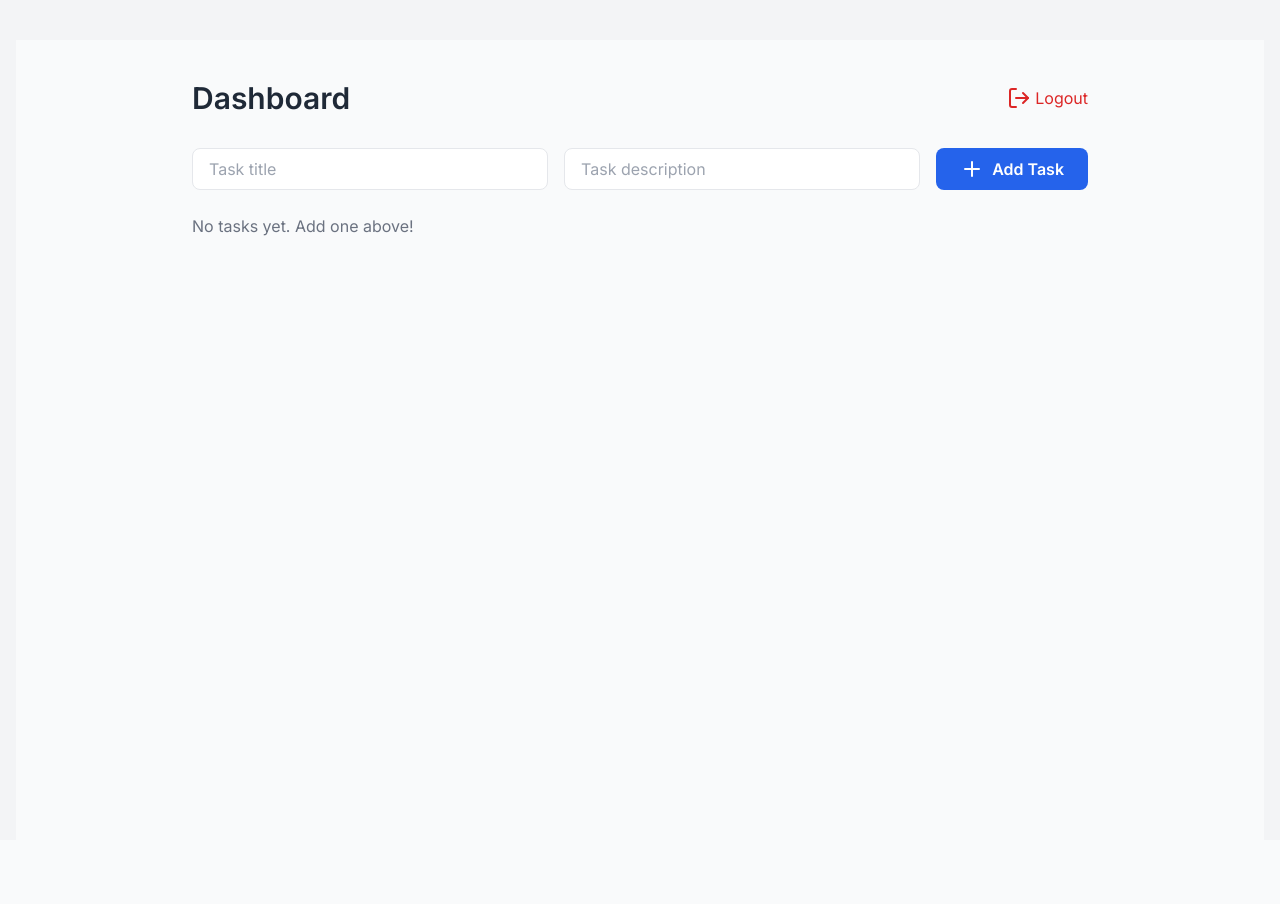
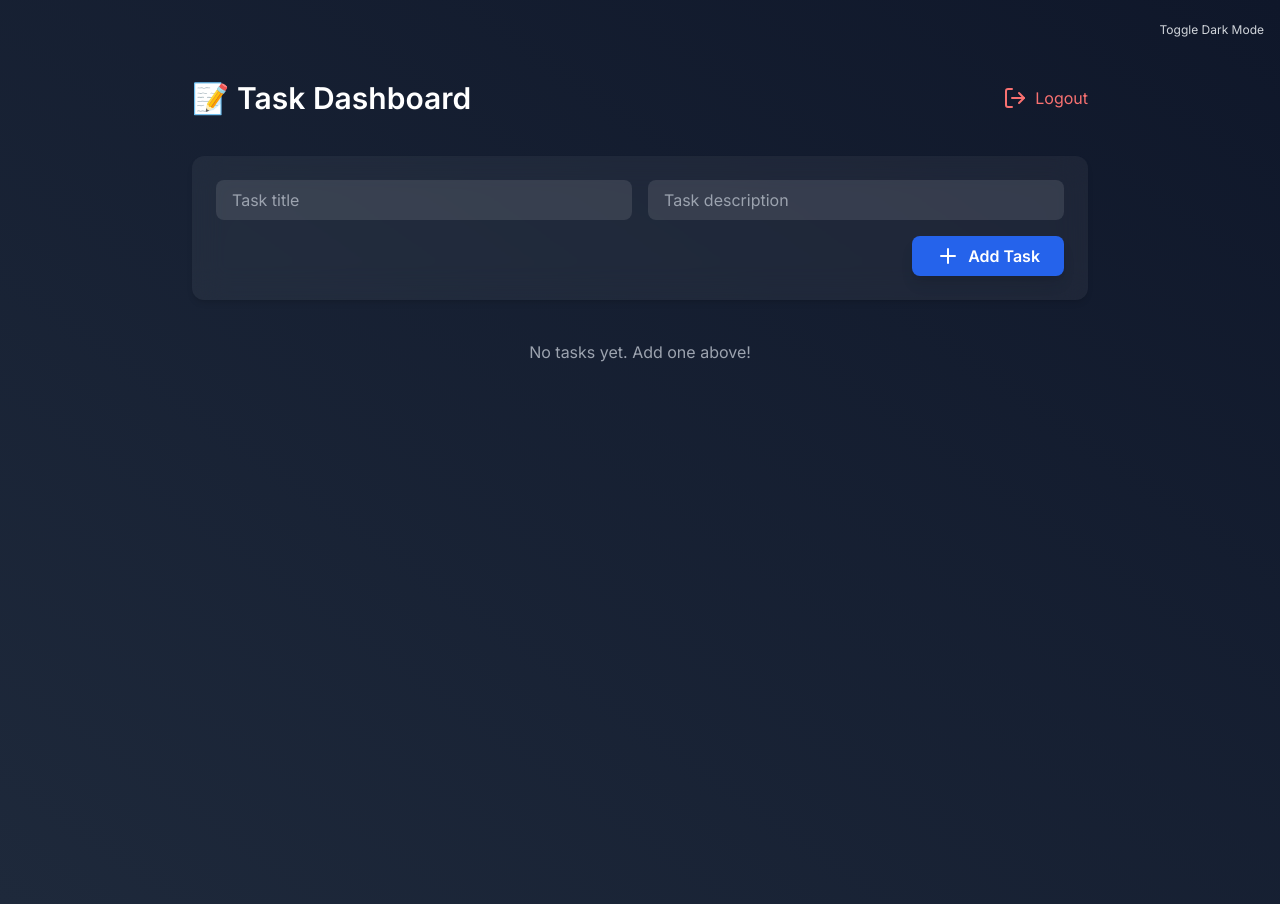
Before and after one commit to mthobisi30/flask_web_app, a Flask app: page / in a window 1280 px wide. Before the commit the page ends 236 px from the top, so only its background shows below. Run offline with Flask 3, Linux system fonts and the light colour scheme; the visitor is signed in with stand-in values (Sample User, id 1); some libraries are stand-ins or nearby versions.

Commit message:
updates to layout

```diff
--- a/controllers/dash.py
+++ b/controllers/dash.py
@@ -36,7 +36,7 @@
 
     return render_template("edit_task.html", task=task)
 
-@dash_bp.route("/delete/<int:task_id>")
+@dash_bp.route("/delete/<int:task_id>", methods=["POST"])
 @login_required
 def delete_task(task_id):
     Task.delete(task_id)
--- a/templates/dashboard.html
+++ b/templates/dashboard.html
@@ -1,40 +1,58 @@
 {% extends "layout.html" %}
 {% block title %}Dashboard{% endblock %}
 {% block content %}
-<div class="min-h-screen bg-gray-50 py-10 px-6">
+<div class="min-h-screen">
   <div class="max-w-4xl mx-auto">
-    <div class="flex justify-between items-center mb-8">
-      <h1 class="text-3xl font-bold text-gray-800">Dashboard</h1>
-      <a href="{{ url_for('auth.logout') }}" class="flex items-center text-red-600 hover:underline">
-        <i data-feather="log-out" class="mr-1"></i> Logout
+    <!-- Header -->
+    <div class="flex justify-between items-center mb-10">
+      <h1 class="text-3xl font-bold text-white">📝 Task Dashboard</h1>
+      <a href="{{ url_for('auth.logout') }}" class="text-red-400 hover:text-red-200 transition">
+        <i data-feather="log-out" class="inline-block mr-1 -mt-1"></i> Logout
       </a>
     </div>
 
-    <form method="POST" action="{{ url_for('dash.create_task') }}" class="mb-6 flex gap-4">
-      <input type="text" name="title" placeholder="Task title" class="flex-1 px-4 py-2 border rounded-lg" required>
-      <input type="text" name="description" placeholder="Task description" class="flex-1 px-4 py-2 border rounded-lg">
-      <button type="submit" class="bg-blue-600 hover:bg-blue-700 text-white px-6 py-2 rounded-lg font-semibold">
+    <!-- Task creation form -->
+    <form method="POST" action="{{ url_for('dash.create_task') }}" class="mb-10 bg-white/5 p-6 rounded-xl backdrop-blur-lg shadow-md">
+      <div class="grid md:grid-cols-2 gap-4">
+        <input type="text" name="title" placeholder="Task title" required
+          class="w-full px-4 py-2 rounded-lg bg-white/10 text-white placeholder-gray-400 focus:outline-none focus:ring-2 focus:ring-blue-500">
+        <input type="text" name="description" placeholder="Task description"
+          class="w-full px-4 py-2 rounded-lg bg-white/10 text-white placeholder-gray-400 focus:outline-none focus:ring-2 focus:ring-blue-500">
+      </div>
+      <div class="text-right mt-4">
+        <button type="submit"
+          class="bg-blue-600 hover:bg-blue-700 text-white px-6 py-2 rounded-lg font-semibold transition-all duration-200 shadow-lg">
           <i data-feather="plus" class="inline-block mr-1 -mt-1"></i> Add Task
         </button>
+      </div>
     </form>
 
+    <!-- Tasks list -->
     {% if tasks %}
     <div class="grid md:grid-cols-2 gap-6">
       {% for task in tasks %}
-          <div class="bg-white p-4 rounded-xl shadow-md border">
-            <h2 class="text-xl font-semibold text-gray-800">{{ task.title }}</h2>
-            <p class="text-gray-600">{{ task.description }}</p>
-            <p class="text-xs text-gray-400 mt-2">Created: {{ task.created }}</p>
-            <form method="POST" action="{{ url_for('dash.delete_task', task_id=loop.index0) }}" class="mt-3">
-              <button type="submit" class="text-sm text-red-500 hover:underline flex items-center">
-                <i data-feather="trash-2" class="mr-1 w-4 h-4"></i> Delete
+      <div class="bg-white/10 p-5 rounded-xl shadow-md transition hover:scale-[1.02] duration-200 backdrop-blur-md">
+        <h2 class="text-xl font-semibold text-white mb-2">{{ task.title }}</h2>
+        <p class="text-gray-300">{{ task.description }}</p>
+        <p class="text-xs text-gray-400 mt-2">Created: {{ task.date_created.strftime('%Y-%m-%d %H:%M') }}</p>
+
+        <div class="flex justify-between items-center mt-4">
+          <a href="{{ url_for('dash.edit_task', task_id=task.id) }}"
+            class="text-sm text-yellow-400 hover:underline flex items-center">
+            <i data-feather="edit" class="w-4 h-4 mr-1"></i> Edit
+          </a>
+
+          <form method="POST" action="{{ url_for('dash.delete_task', task_id=task.id) }}">
+            <button type="submit" class="text-sm text-red-400 hover:underline flex items-center">
+              <i data-feather="trash-2" class="w-4 h-4 mr-1"></i> Delete
             </button>
           </form>
+        </div>
       </div>
       {% endfor %}
     </div>
     {% else %}
-      <p class="text-gray-500">No tasks yet. Add one above!</p>
+    <p class="text-gray-400 text-center mt-10">No tasks yet. Add one above!</p>
     {% endif %}
   </div>
 </div>
--- a/templates/layout.html
+++ b/templates/layout.html
@@ -1,30 +1,48 @@
 <!DOCTYPE html>
-<html>
+<html lang="en" class="dark">
 <head>
   <meta charset="UTF-8">
   <title>{% block title %}Task App{% endblock %}</title>
+
+  <!-- Tailwind CSS + custom config -->
   <script src="https://cdn.tailwindcss.com"></script>
   <script>
     tailwind.config = {
+      darkMode: 'class',
       theme: {
         extend: {
           fontFamily: {
             sans: ['Inter', 'sans-serif'],
           },
-      },
-    },
-  };
+          backgroundImage: {
+            'cool-gradient': "linear-gradient(to right top, #1e293b, #0f172a)",
+          }
+        }
+      }
+    }
   </script>
+
+  <!-- Inter font -->
   <link href="https://fonts.googleapis.com/css2?family=Inter:wght@400;600&display=swap" rel="stylesheet">
+
+  <!-- Feather icons -->
   <script src="https://unpkg.com/feather-icons"></script>
 </head>
-<body class="bg-gray-100 text-gray-900">
-  <div class="container mx-auto mt-10 px-4">
+
+<body class="bg-cool-gradient text-white font-sans min-h-screen">
+  <!-- Optional dark mode toggle -->
+  <div class="text-right p-4">
+    <button onclick="document.documentElement.classList.toggle('dark')" class="text-xs text-gray-300 hover:text-white">
+      Toggle Dark Mode
+    </button>
+  </div>
+
+  <!-- Page content -->
+  <div class="container mx-auto px-4 py-6">
     {% block content %}{% endblock %}
   </div>
-  <script>
-  feather.replace(); // for Feather icons
-</script>
 
+  <!-- Icons -->
+  <script>feather.replace();</script>
 </body>
 </html>
```
Also changed, not shown: templates/login.html (+24 -9 lines), templates/register.html (+24 -9 lines), templates/tasks.html (+13 -7 lines). Lines whose indentation alone changed are shown as unchanged.
